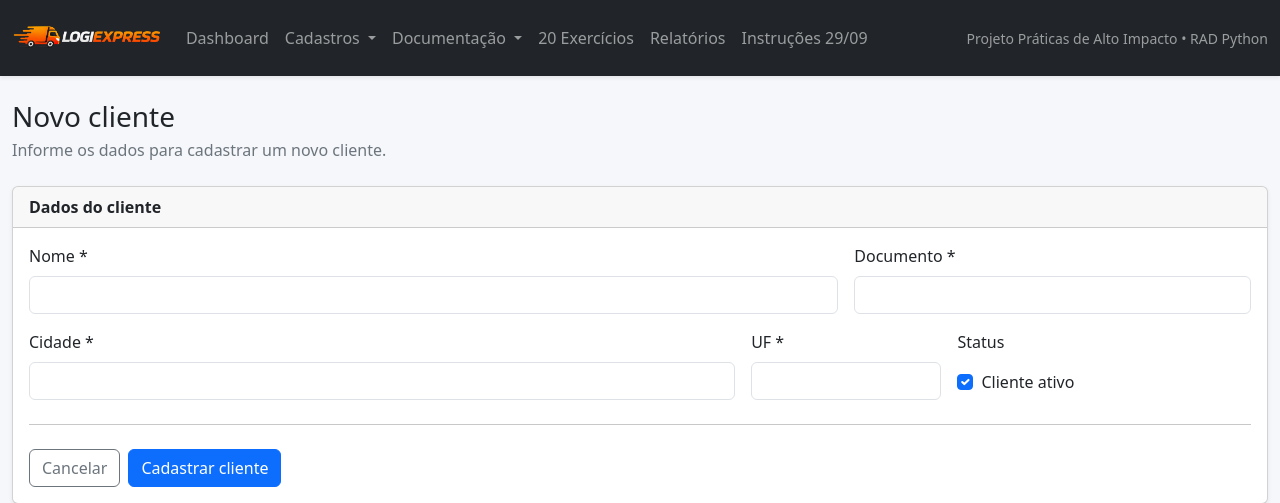
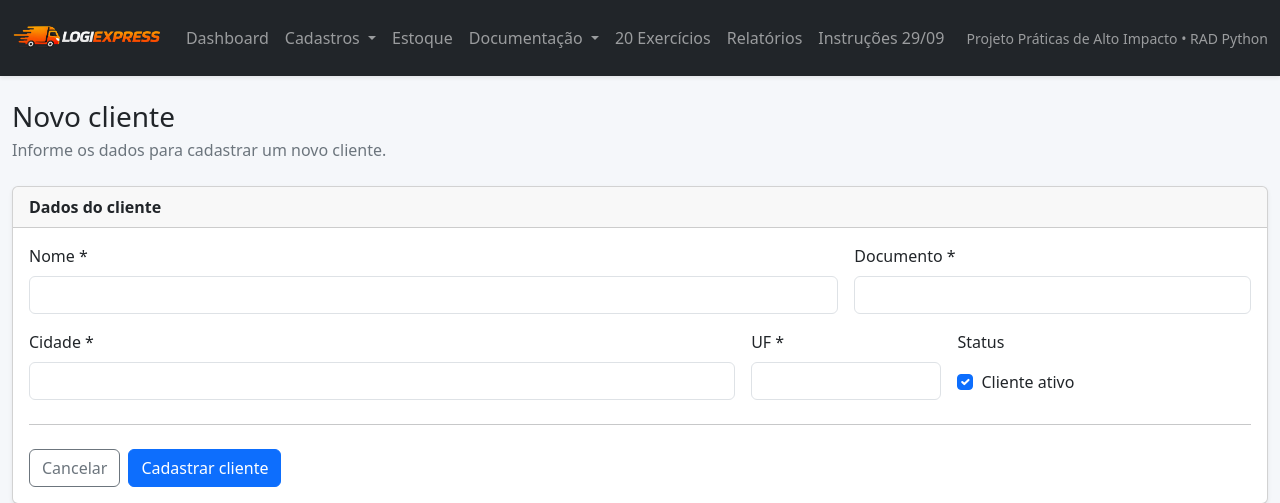
Before and after one commit to 4ngel0s/altoimpacto_logiexpress, a Flask app: page /clientes/novo in a window 1280 px wide. Shown: the top 503 px of the page. Run offline with Flask 3, Linux system fonts and the light colour scheme.

Commit message:
Implementa fluxo de controle e movimentacao de estoque

```diff
--- a/templates/base.html
+++ b/templates/base.html
@@ -155,6 +155,22 @@
                             {% endfor %}
 
                         </ul>
+
+                    </li>
+
+
+                    <!-- =========================================
+                         CONTROLE DE ESTOQUE (BARRA SUPERIOR)
+                         ========================================= -->
+
+                    <li class="nav-item">
+
+                        <a
+                            class="nav-link"
+                            href="{{ url_for('estoque_list') }}"
+                        >
+                            Estoque
+                        </a>
 
                     </li>
 
```
